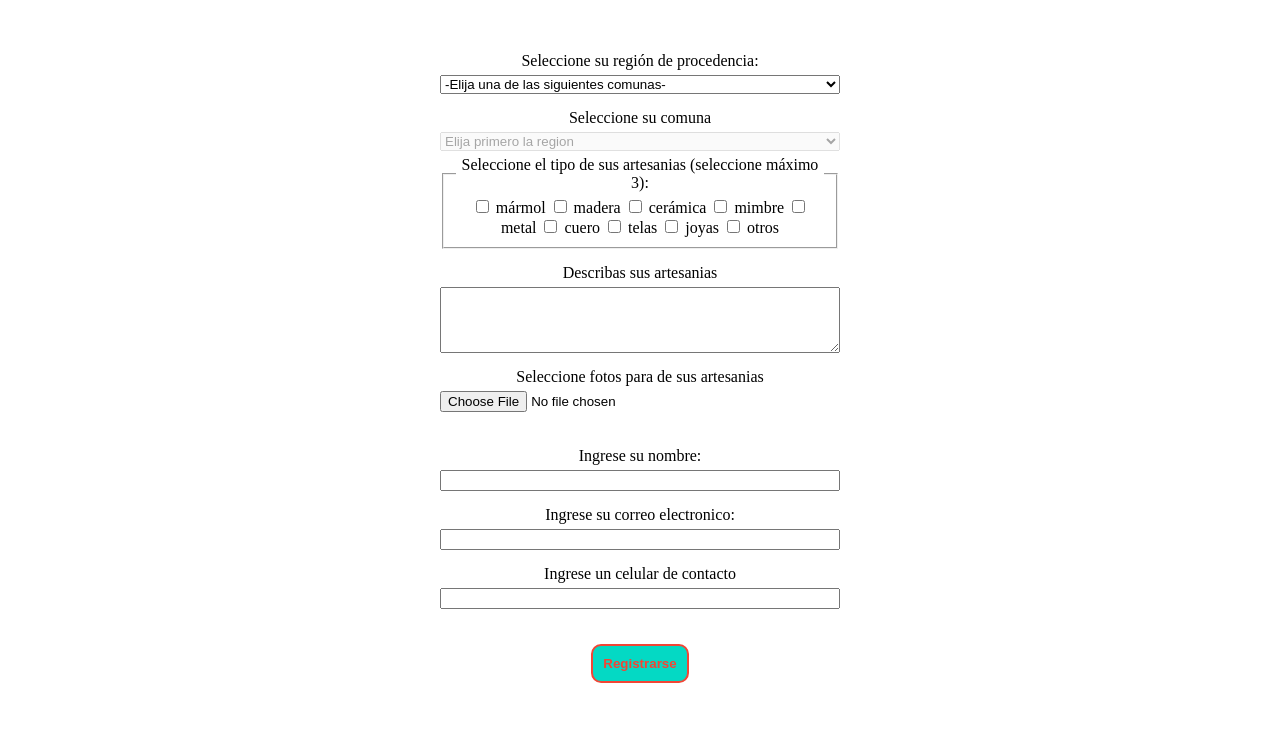
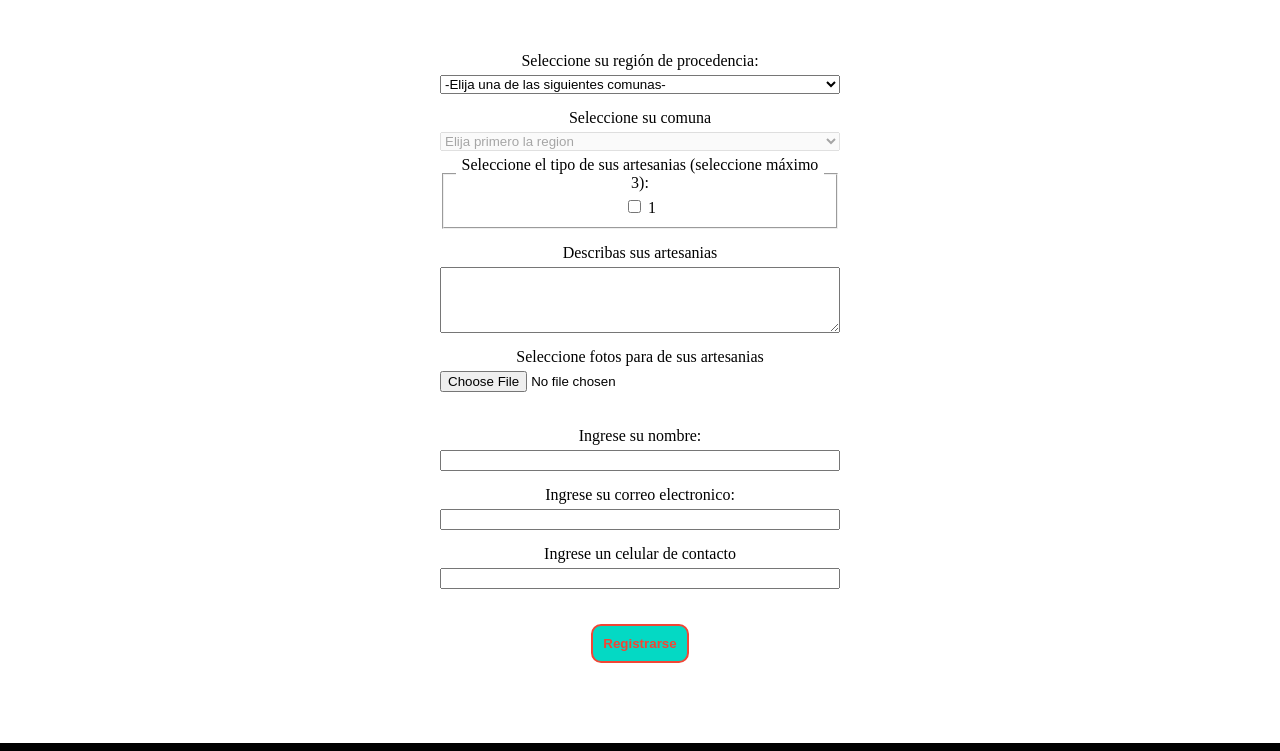
Before and after one commit to DR-Barros/Tarea2-DesarrolloDeAplicacionesWeb, a Flask app: template templates/agregar-artesano.html in a window 1280 px wide. Shown: the part 195-946 px from the top of the page. Run offline with Flask 3, Linux system fonts and the light colour scheme; the template is opened without the code that fills it: most values are stand-ins (such as "Sample title", 1, 10 or a date in 2020).

Commit message:
FEAT(db): se agrega conexion db + tipo artesano

```diff
--- a/app.py
+++ b/app.py
@@ -1,7 +1,9 @@
-from flask import Flask, render_template
+from flask import Flask, render_template, request
+from db import db
 
 app = Flask(__name__)
 
+conn = db.getConection()
 @app.route('/')
 def index():
     return render_template('index.html')
@@ -12,7 +14,11 @@ def agregarHincha():
 
 @app.route('/agregar-artesano')
 def agregarArtesano():
-    return render_template('agregar-artesano.html')
+    if request.method == 'POST':
+        pass
+    elif request.method == 'GET':
+        tiposArtesania = db.getTipoArtesania(conn)
+        return render_template('agregar-artesano.html', tipos = tiposArtesania)
 
 @app.route('/informacion-hincha')
 def informacionHincha():
--- a/templates/agregar-artesano.html
+++ b/templates/agregar-artesano.html
@@ -40,24 +40,10 @@
         <div class="artesanias">
             <fieldset>
                 <legend>Seleccione el tipo de sus artesanias (seleccione máximo 3): <span id="artesania-span"></span></legend>
-                <input type="checkbox" name="artesania" id="mármol" value="mármol">
-                <label for="mármol">mármol</label>
-                <input type="checkbox" name="artesania" id="madera" value="madera">
-                <label for="madera">madera</label>
-                <input type="checkbox" name="artesania" id="cerámica" value="cerámica">
-                <label for="cerámica">cerámica</label>
-                <input type="checkbox" name="artesania" id="mimbre" value="mimbre">
-                <label for="mimbre">mimbre</label>
-                <input type="checkbox" name="artesania" id="metal" value="metal">
-                <label for="metal">metal</label>
-                <input type="checkbox" name="artesania" id="cuero" value="cuero">
-                <label for="cuero">cuero</label>
-                <input type="checkbox" name="artesania" id="telas" value="telas">
-                <label for="telas">telas</label>
-                <input type="checkbox" name="artesania" id="joyas" value="joyas">
-                <label for="joyas">joyas</label>
-                <input type="checkbox" name="artesania" id="otros" value="otros">
-                <label for="otros">otros</label>
+                {% for t in tipos %}
+                <input type="checkbox" name="artesania" id="{{t[0]}}" value="{{t[0]}}">
+                <label for="{{t[0]}}">{{ t[0] }}</label>
+                {% endfor %}
             </fieldset>
         </div>
         <div class="descripcion">
```
Also changed, not shown: db/db.py (added, +19 -0 lines).
